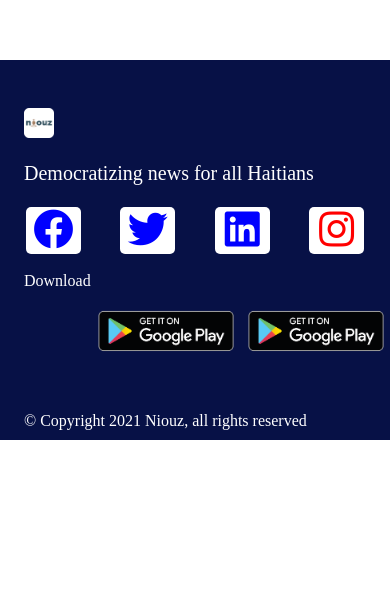
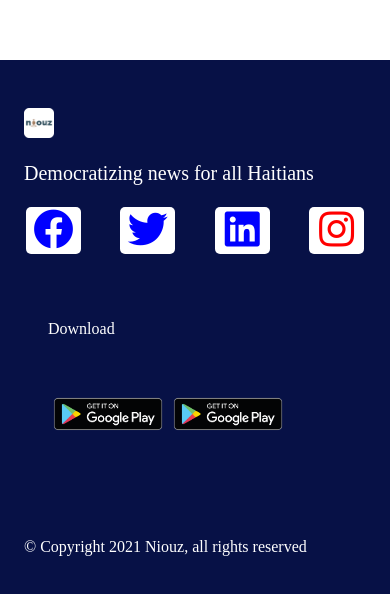
Before and after one commit to Niouz/testinglandingpage, a Next.js app: page / in a window 390 px wide. Shown: the part 330-924 px from the top of the page. Before the commit the page ends 844 px from the top, so only its background shows below. Built offline with nearby package versions, Linux system fonts and the light colour scheme.

Commit message:
Add files via upload

```diff
--- a/components/NewFooter.js
+++ b/components/NewFooter.js
@@ -20,8 +20,10 @@ const NewFooter = ( {logo, appStore, playStore, facebook, twitter, instagram} )
 
             <div className={styles.download}>
                 <p> Download </p>
+                    <div>
                     <a><img src={appStore} /></a>
                     <a><img src={playStore} /></a>
+                    </div>
             </div>
 
             <div className={styles.copyright}>
--- a/styles/Footer.module.css
+++ b/styles/Footer.module.css
@@ -11,7 +11,7 @@
       display: flex;
       flex-direction: column;
       width: 100%;
-      height: 380px;
+      height: 0 auto;
       background-color: #071146;
       color: #fff;
       margin-top: 100% !important;
@@ -50,25 +50,28 @@
     }
 
     .download {
-        margin: 0;
+        padding: 3rem 1.5rem;
+        display: flex;
+        flex-direction: column;
+        /* justify-content: center; */
+        /* margin: 0;
         padding: 0;
         display: flex;
-        justify-content: flex-start;
+        justify-content: flex-start; */
     }
 
     .download div {
         display: flex;
-        justify-content: center;
     }
 
     .download img {
         display: flex;
-        width: 150px;
+        width: 120px;
     }
 
     .copyright {
         /* font-size: 15px; */
-        margin-top: -10px;
+        /* margin-top: -10px; */
     }
 
 }
```
